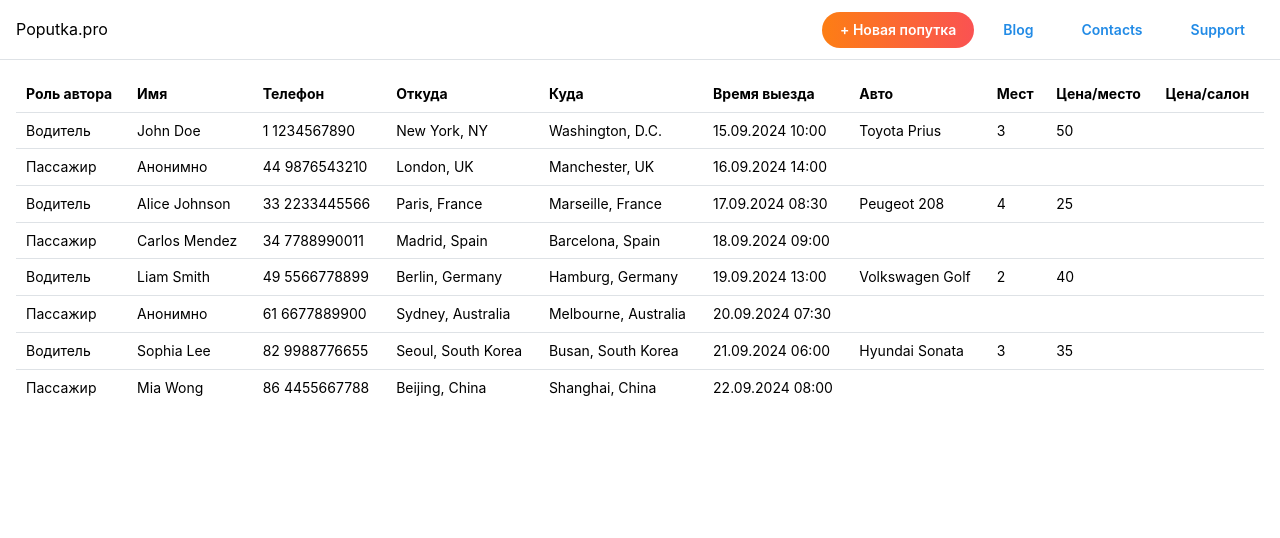
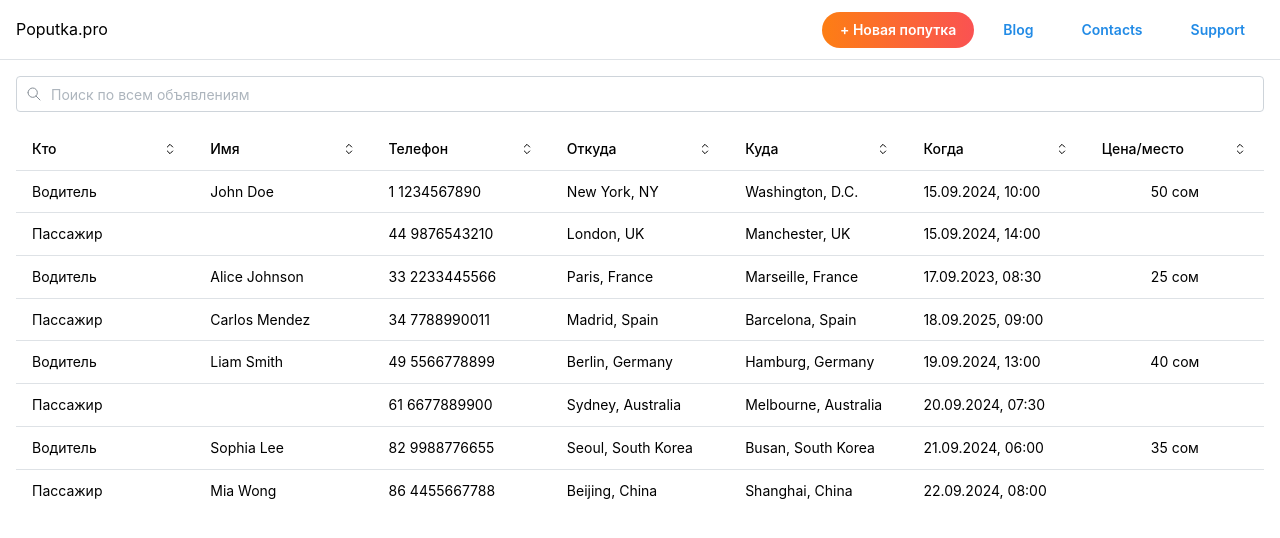
Before and after one commit to bakai-taalaibek/carpool, a Next.js app in the folder client/: page / in a window 1280 px wide. Shown: the top 538 px of the page. Built offline with nearby package versions, Linux system fonts and the light colour scheme.

Commit message:
Make table sortable and filterable

```diff
--- a/client/app/page.tsx
+++ b/client/app/page.tsx
@@ -1,6 +1,26 @@
-import { Box, Table } from "@mantine/core";
+"use client";
+import { useState } from "react";
+import {
+  Table,
+  ScrollArea,
+  UnstyledButton,
+  Group,
+  Text,
+  Center,
+  TextInput,
+  rem,
+  Box,
+  Flex,
+} from "@mantine/core";
+import {
+  IconSelector,
+  IconChevronDown,
+  IconChevronUp,
+  IconSearch,
+} from "@tabler/icons-react";
+import { useRouter } from "next/navigation";
 
-const posts = [
+const posts: RowData[] = [
   {
     role: "Водитель",
     name: "John Doe",
@@ -31,7 +51,7 @@ const posts = [
     },
     source: "London, UK",
     destination: "Manchester, UK",
-    departureDatetime: "2024-09-16T14:00:00Z",
+    departureDatetime: "2024-09-15T14:00:00Z",
     car: null,
     seats: null,
     pricePerSeat: null,
@@ -52,7 +72,7 @@ const posts = [
     },
     source: "Paris, France",
     destination: "Marseille, France",
-    departureDatetime: "2024-09-17T08:30:00Z",
+    departureDatetime: "2023-09-17T08:30:00Z",
     car: "Peugeot 208",
     seats: 4,
     pricePerSeat: 25,
@@ -73,7 +93,7 @@ const posts = [
     },
     source: "Madrid, Spain",
     destination: "Barcelona, Spain",
-    departureDatetime: "2024-09-18T09:00:00Z",
+    departureDatetime: "2025-09-18T09:00:00Z",
     car: null,
     seats: null,
     pricePerSeat: null,
@@ -171,53 +191,247 @@ const posts = [
   },
 ];
 
-const tableData = {
-  head: [
-    "Роль автора",
-    "Имя",
-    "Телефон",
-    "Откуда",
-    "Куда",
-    "Время выезда",
-    "Авто",
-    "Мест",
-    "Цена/место",
-    "Цена/салон",
-    // "Детали",
-    // "Опубликовано",
-    // "Отредактировано",
-    // "ID пользователя",
-    // "ID объявления",
-    // "Мой пост?",
-  ],
+interface RowData {
+  role: string;
+  name: string | null;
+  phone: {
+    phoneCode: number;
+    phoneNumber: number;
+  };
+  source: string;
+  destination: string;
+  departureDatetime: string;
+  car: string | null;
+  seats: number | null;
+  pricePerSeat: number | null;
+  pricePerCar: number | null;
+  details: string | null;
+  postDatetime: string;
+  lastEditedDatetime: string;
+  userId: number | null;
+  postId: number;
+  isOwnPost: boolean;
+}
 
-  body: posts.map((item) => {
-    if (item.name === null) {
-      (item.name as unknown as string) = "Анонимно";
-    }
+const headers: { name: string; value: keyof RowData }[] = [
+  {
+    name: "Кто",
+    value: "role",
+  },
+  {
+    name: "Имя",
+    value: "name",
+  },
+  {
+    name: "Телефон",
+    value: "phone",
+  },
+  {
+    name: "Откуда",
+    value: "source",
+  },
+  {
+    name: "Куда",
+    value: "destination",
+  },
+  {
+    name: "Когда",
+    value: "departureDatetime",
+  },
+  {
+    name: "Цена/место",
+    value: "pricePerSeat",
+  },
+];
 
-    item.departureDatetime =
-      new Date(item.departureDatetime).toLocaleDateString("ru") +
-      " " +
-      new Date(item.departureDatetime).toLocaleTimeString("ru", {
-        hour: "2-digit",
-        minute: "2-digit",
-      });
+interface ThProps {
+  children: React.ReactNode;
+  isReversed: boolean;
+  isCurrentSortingKey: boolean;
+  onSort(): void;
+}
 
-    return Object.values(item)
-      .splice(0, 10)
-      .map((item) =>
-        typeof item === "object" && item !== null
-          ? item.phoneCode + " " + item.phoneNumber
-          : item
-      );
-  }),
-};
+function Th({ children, isReversed, isCurrentSortingKey, onSort }: ThProps) {
+  const Icon = isCurrentSortingKey
+    ? isReversed
+      ? IconChevronUp
+      : IconChevronDown
+    : IconSelector;
+  return (
+    <Table.Th p={0}>
+      <Flex
+        w="full"
+        p="var(--mantine-spacing-xs) var(--mantine-spacing-md)"
+        style={{ cursor: "pointer" }}
+        onClick={onSort}
+        justify="space-between"
+        wrap="wrap"
+      >
+        <Text fw={500} fz="sm">
+          {children}
+        </Text>
+        <Center>
+          <Icon style={{ width: 16, height: 16 }} stroke={1.5} />
+        </Center>
+      </Flex>
+    </Table.Th>
+  );
+}
+
+function filterData(data: RowData[], search: string) {
+  const query = search.toLowerCase().trim();
+  return data.filter((item) =>
+    Object.values(item).some(
+      (value) =>
+        value !== null && value.toString().toLowerCase().includes(query)
+    )
+  );
+}
+
+function sortData({
+  data,
+  newSortKey,
+  isReversed,
+  searchString,
+}: {
+  data: RowData[];
+  newSortKey: keyof RowData | null;
+  isReversed: boolean;
+  searchString: string;
+}) {
+  if (!newSortKey) {
+    return filterData(data, searchString);
+  }
+  return filterData(
+    [...data].sort((a, b) => {
+      if (a[newSortKey] === null) {
+        return isReversed ? 0 : 1;
+      }
+
+      if (b[newSortKey] === null) {
+        return isReversed ? 1 : 0;
+      }
+
+      const result = a[newSortKey]
+        .toString()
+        .localeCompare(b[newSortKey].toString());
+
+      return isReversed ? -result : result;
+    }),
+    searchString
+  );
+}
 
 export default function HomePage() {
+  const [searchString, setSearchString] = useState("");
+  const [sortedData, setSortedData] = useState(posts);
+  const [sortKey, setSortKey] = useState<keyof RowData | null>(null);
+  const [isSortingReversed, setIsSortingReversed] = useState(false);
+  const router = useRouter();
+
+  const setSorting = (field: keyof RowData) => {
+    const isReversed = field === sortKey ? !isSortingReversed : false;
+    setIsSortingReversed(isReversed);
+    setSortKey(field);
+    setSortedData(
+      sortData({
+        data: posts,
+        newSortKey: field,
+        isReversed,
+        searchString,
+      })
+    );
+  };
+
+  const handleSearchChange = (event: React.ChangeEvent<HTMLInputElement>) => {
+    const { value } = event.currentTarget;
+    setSearchString(value);
+    setSortedData(
+      sortData({
+        data: posts,
+        newSortKey: sortKey,
+        isReversed: isSortingReversed,
+        searchString: value,
+      })
+    );
+  };
+
+  const rows = sortedData.map((row) => (
+    <Table.Tr
+      key={row.postId}
+      style={{ cursor: "pointer" }}
+      onClick={() => router.push(`/post/${row.postId}`)}
+    >
+      <Table.Td>{row.role}</Table.Td>
+      <Table.Td>{row.name}</Table.Td>
+      <Table.Td>{row.phone.phoneCode + " " + row.phone.phoneNumber}</Table.Td>
+      <Table.Td>{row.source}</Table.Td>
+      <Table.Td>{row.destination}</Table.Td>
+      <Table.Td>
+        {new Date(row.departureDatetime).toLocaleDateString("ru") +
+          ", " +
+          new Date(row.departureDatetime).toLocaleTimeString("ru", {
+            hour: "2-digit",
+            minute: "2-digit",
+          })}
+      </Table.Td>
+      <Table.Td style={{ textAlign: "center" }}>
+        {row.pricePerSeat && row.pricePerSeat + " сом"}
+      </Table.Td>
+    </Table.Tr>
+  ));
+
   return (
     <Box>
-      <Table data={tableData} />
+      <ScrollArea>
+        <TextInput
+          placeholder="Поиск по всем объявлениям"
+          mb="md"
+          leftSection={
+            <IconSearch
+              style={{ width: rem(16), height: rem(16) }}
+              stroke={1.5}
+            />
+          }
+          value={searchString}
+          onChange={handleSearchChange}
+        />
+        <Table
+          horizontalSpacing="md"
+          verticalSpacing="xs"
+          miw={700}
+          layout="fixed"
+          highlightOnHover
+        >
+          <Table.Thead>
+            <Table.Tr>
+              {headers.map((item) => (
+                <Th
+                  key={item.value}
+                  isCurrentSortingKey={sortKey === item.value}
+                  isReversed={isSortingReversed}
+                  onSort={() => setSorting(item.value)}
+                >
+                  {item.name}
+                </Th>
+              ))}
+            </Table.Tr>
+          </Table.Thead>
+          <Table.Tbody>
+            {rows.length > 0 ? (
+              rows
+            ) : (
+              <Table.Tr>
+                <Table.Td colSpan={7}>
+                  <Text fw={500} ta="center">
+                    Nothing found
+                  </Text>
+                </Table.Td>
+              </Table.Tr>
+            )}
+          </Table.Tbody>
+        </Table>
+      </ScrollArea>
     </Box>
   );
 }
```
